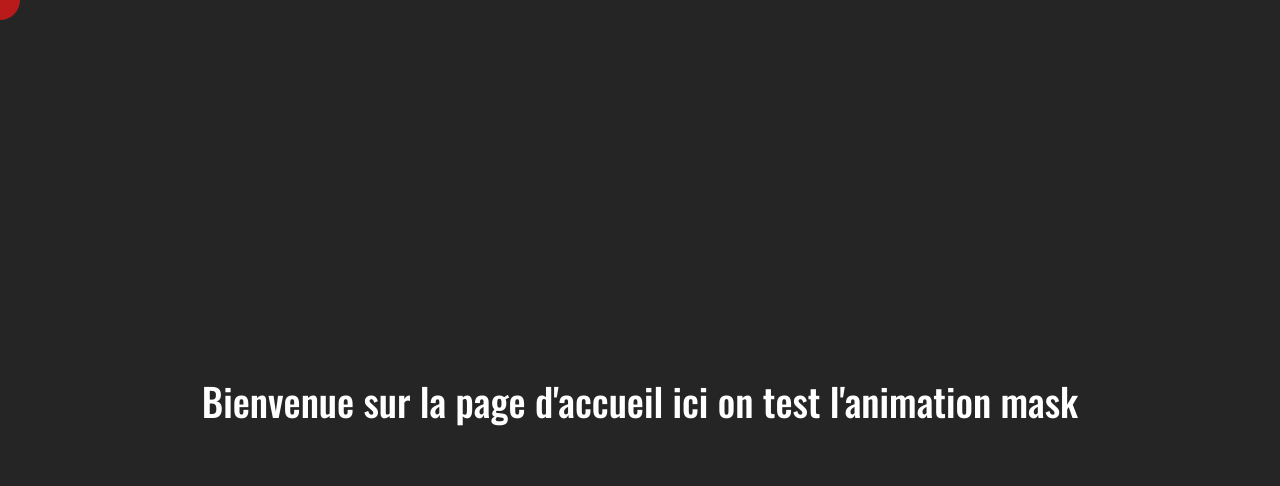
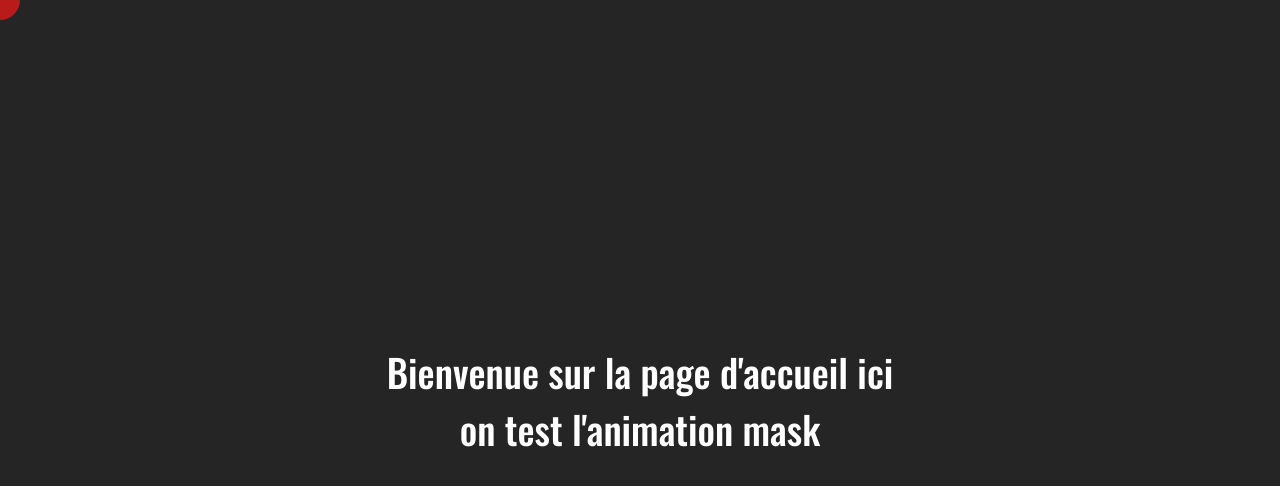
Before and after one commit to Scharlyopitz/MaskEffect, a React (Vite) app: page / in a window 1280 px wide. Shown: the top 486 px of the page. Built offline with nearby package versions, Linux system fonts and the light colour scheme.

Commit message:
Changement du padding

```diff
--- a/src/sass/_general.scss
+++ b/src/sass/_general.scss
@@ -20,13 +20,14 @@ main {
   }
 
   .textContainer {
+    cursor: default;
     display: flex;
     align-items: center;
     justify-content: center;
     text-align: center;
     width: 100%;
     height: 100%;
-    padding: 0 10vw;
+    padding: 0 30vw;
     p {
       font-size: 3vw;
       font-weight: 500;
--- a/src/style/style.css
+++ b/src/style/style.css
@@ -29,13 +29,14 @@ main .mask {
   color: #000000;
 }
 main .textContainer {
+  cursor: default;
   display: flex;
   align-items: center;
   justify-content: center;
   text-align: center;
   width: 100%;
   height: 100%;
-  padding: 0 10vw;
+  padding: 0 30vw;
 }
 main .textContainer p {
   font-size: 3vw;
```
Also changed, not shown: 1 other file (tests, documents, lock files or other folders).
